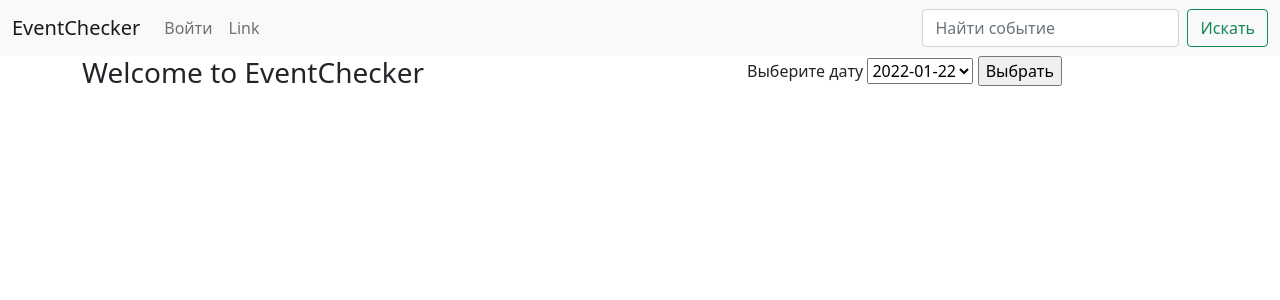
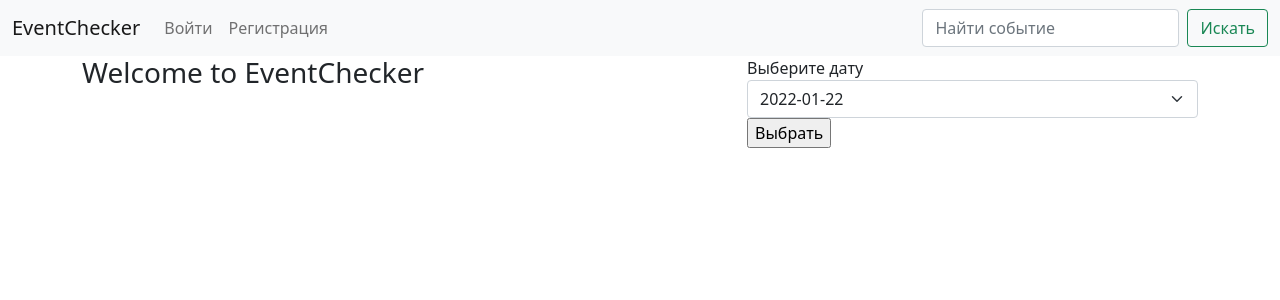
Before and after one commit to OtVadim/eventchecker, a Flask app: page / in a window 1280 px wide. Shown: the top 300 px of the page. Run offline with Flask 2, Linux system fonts and the light colour scheme; data that the repository does not hold is empty.

Commit message:
fix base and index template

```diff
--- a/app/templates/base.html
+++ b/app/templates/base.html
@@ -28,7 +28,7 @@
           {% endif %}
         </li>
         <li class="nav-item">
-          <a class="nav-link" href="#">Link</a>
+          <a class="nav-link" href="{{ url_for('registration') }}">Регистрация</a>
         </li>
       </ul>
       <form class="d-flex">
--- a/app/templates/index.html
+++ b/app/templates/index.html
@@ -15,7 +15,7 @@
           <form action="{{ url_for('index') }}" method="POST">
           {{ form.hidden_tag() }}
           {{ form.date.label }}
-          {{ form.date }}
+          {{ form.date(class_="form-select") }}
           {{ form.submit }}
           </form>
         </div>
```
